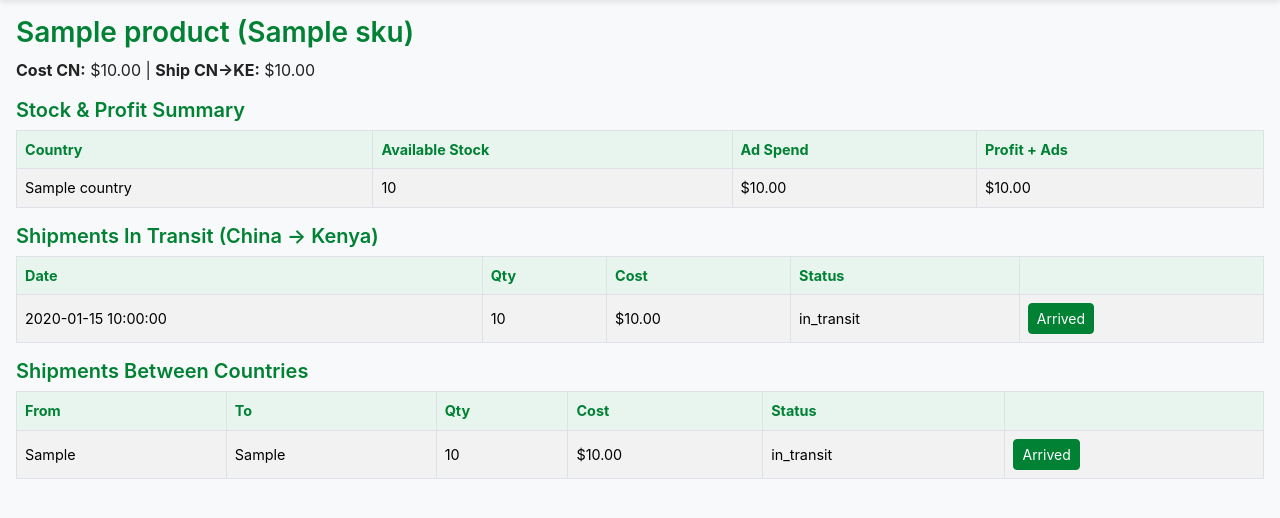
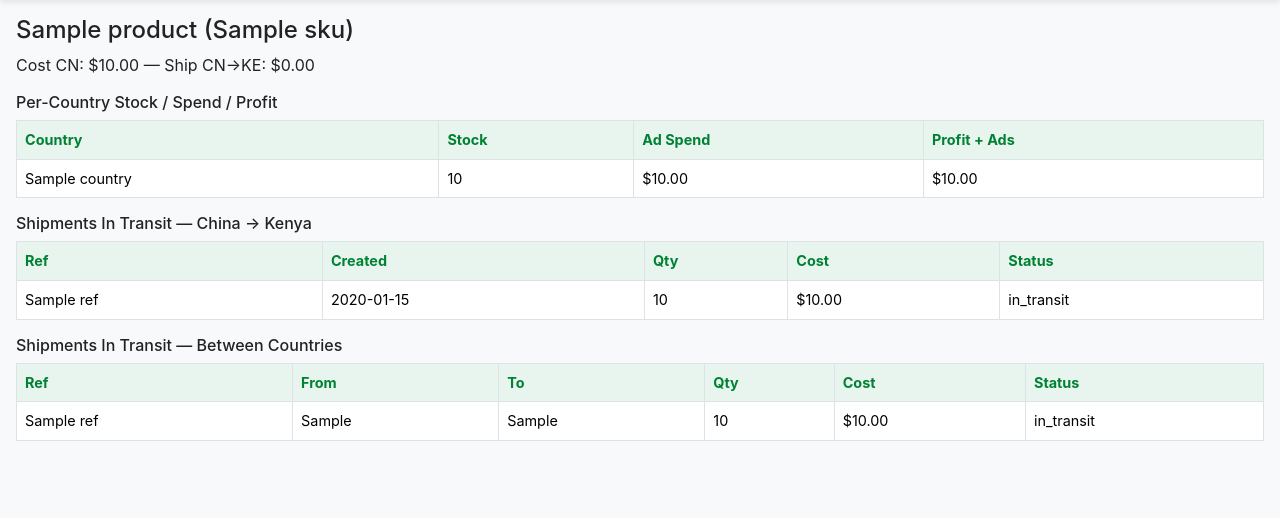
Before and after one commit to EAS-COD-System/eas, a Python web app: template templates/product.html in a window 1280 px wide. Shown: the part 56-574 px from the top of the page. Run offline with Jinja, Linux system fonts and the light colour scheme; the template is opened without the code that fills it: most values are stand-ins (such as "Sample title", 1, 10 or a date in 2020).

Commit message:
Update product.html

```diff
--- a/templates/product.html
+++ b/templates/product.html
@@ -1,58 +1,41 @@
 {% extends "base.html" %}
 {% block content %}
-<h3>{{ product.name }} ({{ product.sku }})</h3>
-<p><b>Cost CN:</b> ${{ '%.2f'|format(product.cost) }} |
-<b>Ship CN→KE:</b> ${{ '%.2f'|format(product.shipping) }}</p>
+<h4>{{ product.name }} ({{ product.sku }})</h4>
+<p>Cost CN: ${{ '%.2f'|format(product.cost_cn or 0.0) }} — Ship CN→KE: ${{ '%.2f'|format(product.ship_cn_ke or 0.0) }}</p>
 
-<h5>Stock & Profit Summary</h5>
-<table class="table table-bordered table-striped">
-  <thead><tr><th>Country</th><th>Available Stock</th><th>Ad Spend</th><th>Profit + Ads</th></tr></thead>
+<h6>Per-Country Stock / Spend / Profit</h6>
+<div class="table-responsive">
+<table class="table table-bordered">
+  <thead><tr><th>Country</th><th>Stock</th><th>Ad Spend</th><th>Profit + Ads</th></tr></thead>
   <tbody>
-    {% for c in country_data %}
-    <tr>
-      <td>{{ c.country }}</td>
-      <td>{{ c.stock }}</td>
-      <td>${{ '%.2f'|format(c.spend) }}</td>
-      <td>${{ '%.2f'|format(c.profit_ads) }}</td>
-    </tr>
+    {% for r in country_rows %}
+    <tr><td>{{ r.country }}</td><td>{{ r.stock }}</td><td>${{ '%.2f'|format(r.spend) }}</td><td>${{ '%.2f'|format(r.profit) }}</td></tr>
     {% endfor %}
   </tbody>
 </table>
+</div>
 
-<h5>Shipments In Transit (China → Kenya)</h5>
-<table class="table table-striped table-bordered">
-  <thead><tr><th>Date</th><th>Qty</th><th>Cost</th><th>Status</th><th></th></tr></thead>
+<h6>Shipments In Transit — China → Kenya</h6>
+<div class="table-responsive">
+<table class="table table-bordered">
+  <thead><tr><th>Ref</th><th>Created</th><th>Qty</th><th>Cost</th><th>Status</th></tr></thead>
   <tbody>
-  {% for s in shipments_cnke %}
-  <tr>
-    <td>{{ s.date }}</td><td>{{ s.qty }}</td><td>${{ '%.2f'|format(s.cost) }}</td><td>{{ s.status }}</td>
-    <td>
-      <form method="post" action="/mark_arrived">
-        <input type="hidden" name="id" value="{{ s.id }}">
-        <button class="btn btn-success btn-sm">Arrived</button>
-      </form>
-    </td>
-  </tr>
-  {% endfor %}
+    {% for sh in cnke %}
+    <tr><td>{{ sh.ref }}</td><td>{{ sh.created_at.date() }}</td><td>{{ sh.items|map(attribute='qty')|sum }}</td><td>${{ '%.2f'|format(sh.shipping_cost_usd or 0.0) }}</td><td>{{ sh.status }}</td></tr>
+    {% else %}<tr><td colspan="5" class="text-muted">None</td></tr>{% endfor %}
   </tbody>
 </table>
+</div>
 
-<h5>Shipments Between Countries</h5>
-<table class="table table-striped table-bordered">
-  <thead><tr><th>From</th><th>To</th><th>Qty</th><th>Cost</th><th>Status</th><th></th></tr></thead>
+<h6>Shipments In Transit — Between Countries</h6>
+<div class="table-responsive">
+<table class="table table-bordered">
+  <thead><tr><th>Ref</th><th>From</th><th>To</th><th>Qty</th><th>Cost</th><th>Status</th></tr></thead>
   <tbody>
-  {% for m in moves %}
-  <tr>
-    <td>{{ m.from_country }}</td><td>{{ m.to_country }}</td>
-    <td>{{ m.qty }}</td><td>${{ '%.2f'|format(m.cost) }}</td><td>{{ m.status }}</td>
-    <td>
-      <form method="post" action="/mark_arrived_move">
-        <input type="hidden" name="id" value="{{ m.id }}">
-        <button class="btn btn-success btn-sm">Arrived</button>
-      </form>
-    </td>
-  </tr>
-  {% endfor %}
+    {% for sh in inter %}
+    <tr><td>{{ sh.ref }}</td><td>{{ sh.from_country }}</td><td>{{ sh.to_country }}</td><td>{{ sh.items|map(attribute='qty')|sum }}</td><td>${{ '%.2f'|format(sh.shipping_cost_usd or 0.0) }}</td><td>{{ sh.status }}</td></tr>
+    {% else %}<tr><td colspan="6" class="text-muted">None</td></tr>{% endfor %}
   </tbody>
 </table>
+</div>
 {% endblock %}
```
